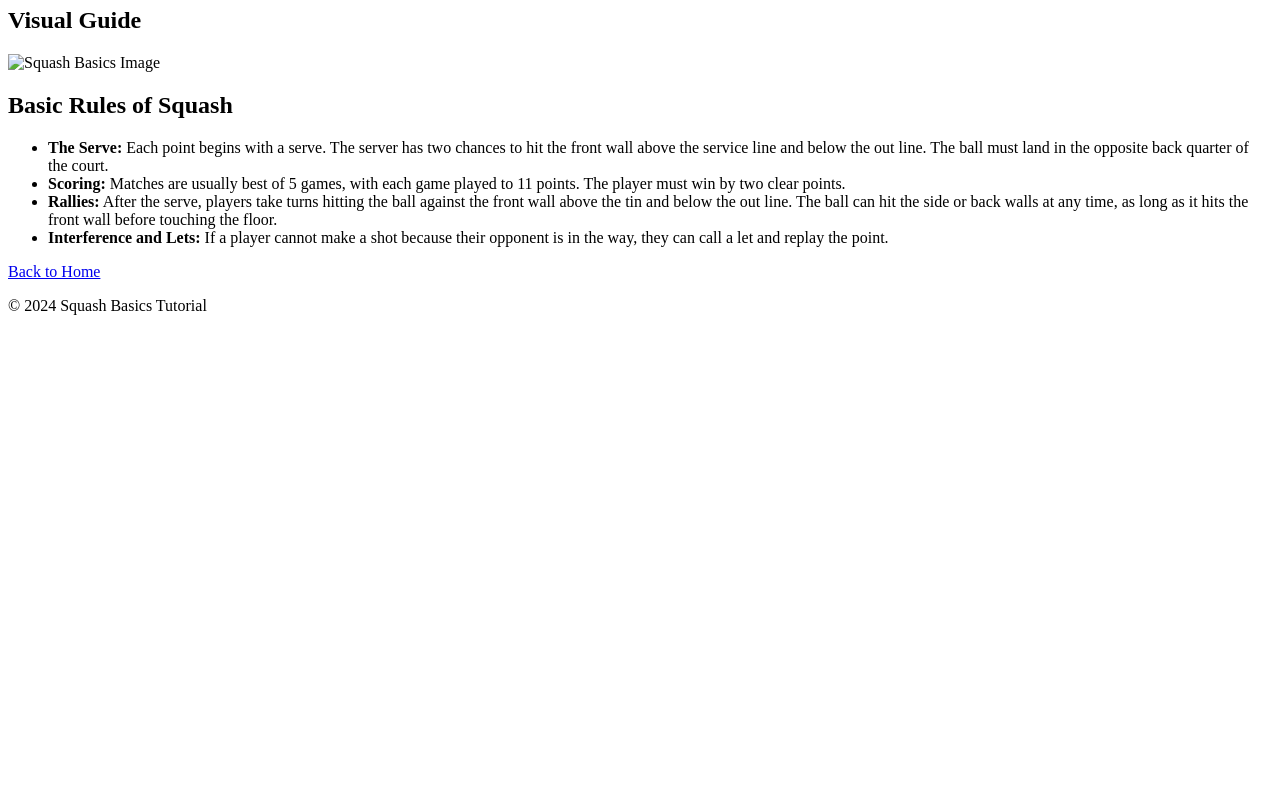
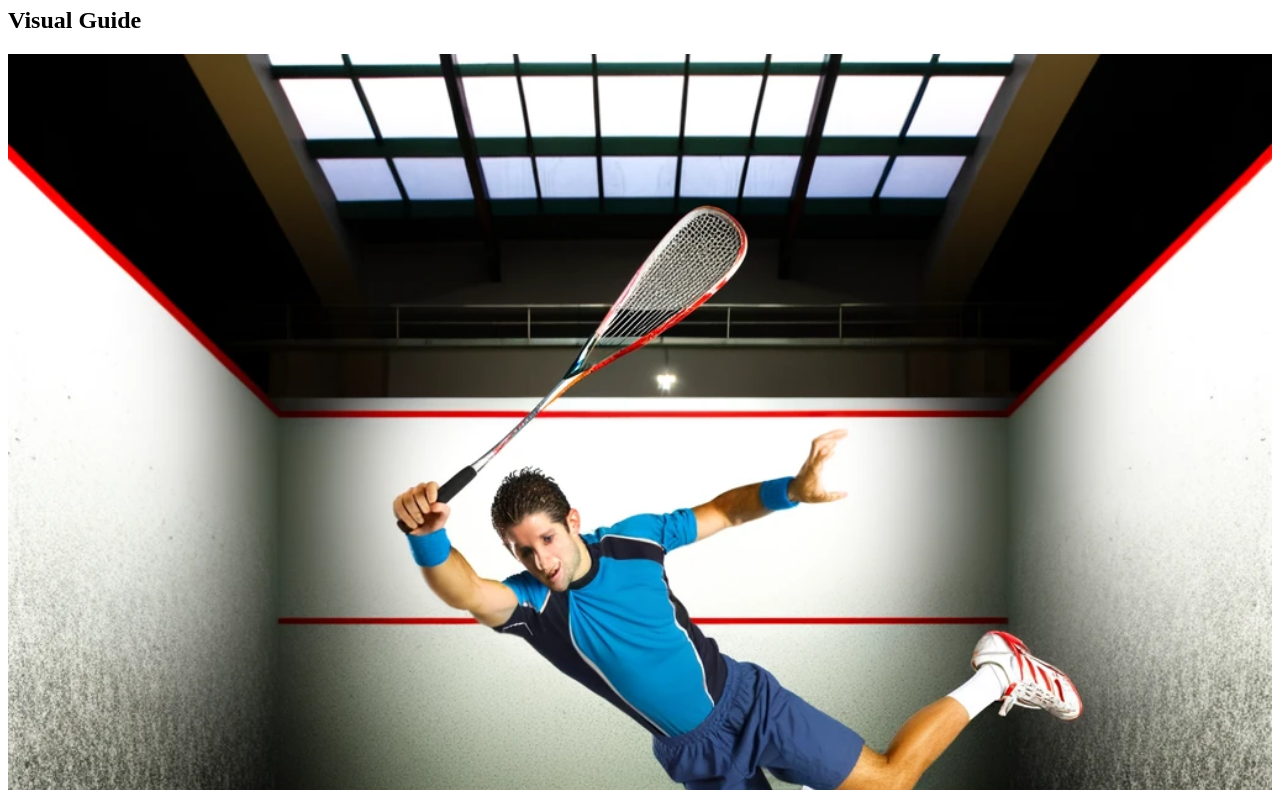
Before and after one commit to deepanshugupta22/deepanshugupta22.github.io, a plain HTML site: page content.html in a window 1280 px wide. Shown: the part 73-863 px from the top of the page. Before the commit the page ends 800 px from the top, so only its background shows below. Drawn offline with Linux system fonts and the light colour scheme.

Commit message:
Update content.html

```diff
--- a/content.html
+++ b/content.html
@@ -12,7 +12,7 @@
     <main>
         <section>
             <h2>Visual Guide</h2>
-            <img src="YOUR_IMAGE_URL_HERE" alt="Squash Basics Image" style="width:100%;">
+            <img src="DALL·E 2024-03-04 10.10.30 - Illustrate a dynamic scene of an athlete, wearing sportswear appropriate for squash, executing a dive to reach a squash ball in mid-air within an indo.webp" alt="Squash Basics Image" style="width:100%;">
         </section>
         <section>
             <h2>Basic Rules of Squash</h2>
```
